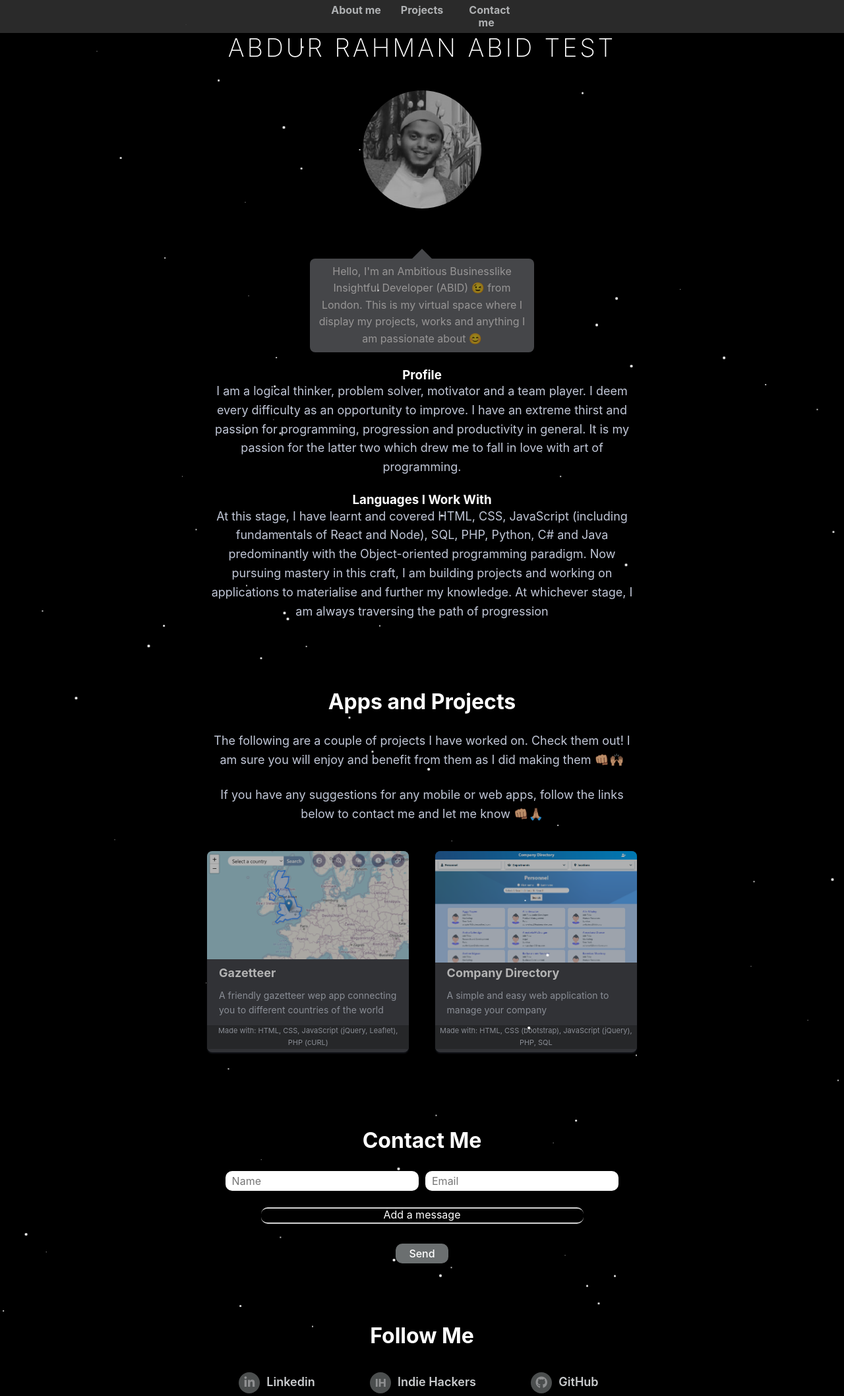
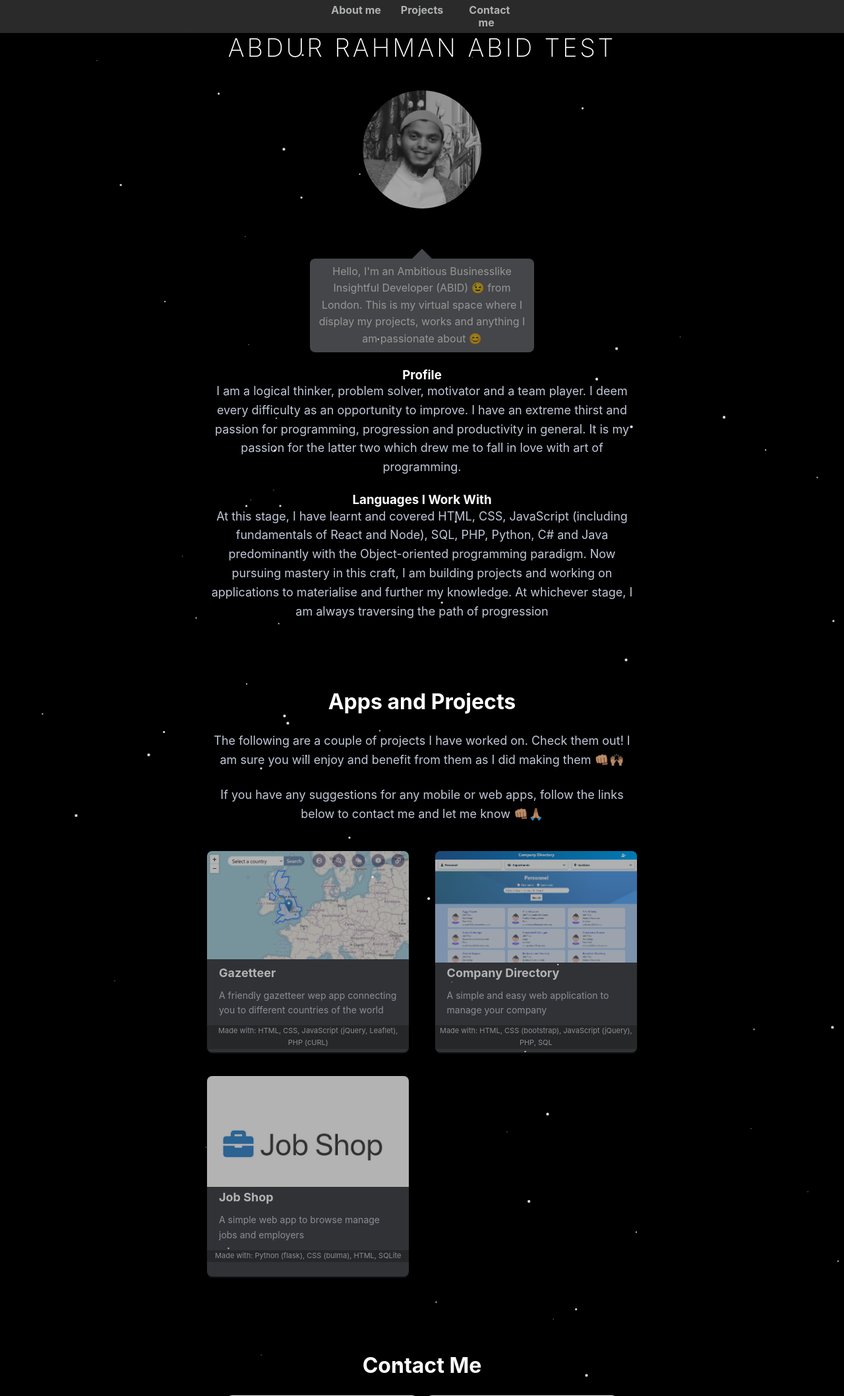
Before and after one commit to Abid-dev/portfolio, a PHP site: page / in a window 1280 px wide. Shown: the top 2116 px of the page at 66% size. Run offline with PHP 8.4, Linux system fonts and the light colour scheme; some libraries are stand-ins or nearby versions.

Commit message:
add job shop to projects

```diff
--- a/index.php
+++ b/index.php
@@ -109,6 +109,22 @@
                             </div>
                         </a>
                     </div>
+                    <div class="job">
+                        <a href="http://jobshop.abdurrahmanabid.co.uk/" target="_blank">
+                            <div class="job__image">
+                                <img class="job__image__img" src="images/jobshop2.png" />
+                            </div>
+                            <div class="job_info">
+                                <div class="job__text">
+                                    <h3 class="job__text__name">Job Shop</h3>
+                                    <p class="job__text__summary">A simple web app to browse manage jobs and employers</p>
+                                </div>
+                                <div class="job_languages_container">
+                                    <p class="job_languages">Made with: Python (flask), CSS (bulma), HTML, SQLite</p>
+                                </div>
+                            </div>
+                        </a>
+                    </div>
                 </div>
             </div>
             <div id="contact" class="container page_section">
```
Also changed, not shown: images/jobshop.png (added), images/jobshop2.png (added), 1 other file.
